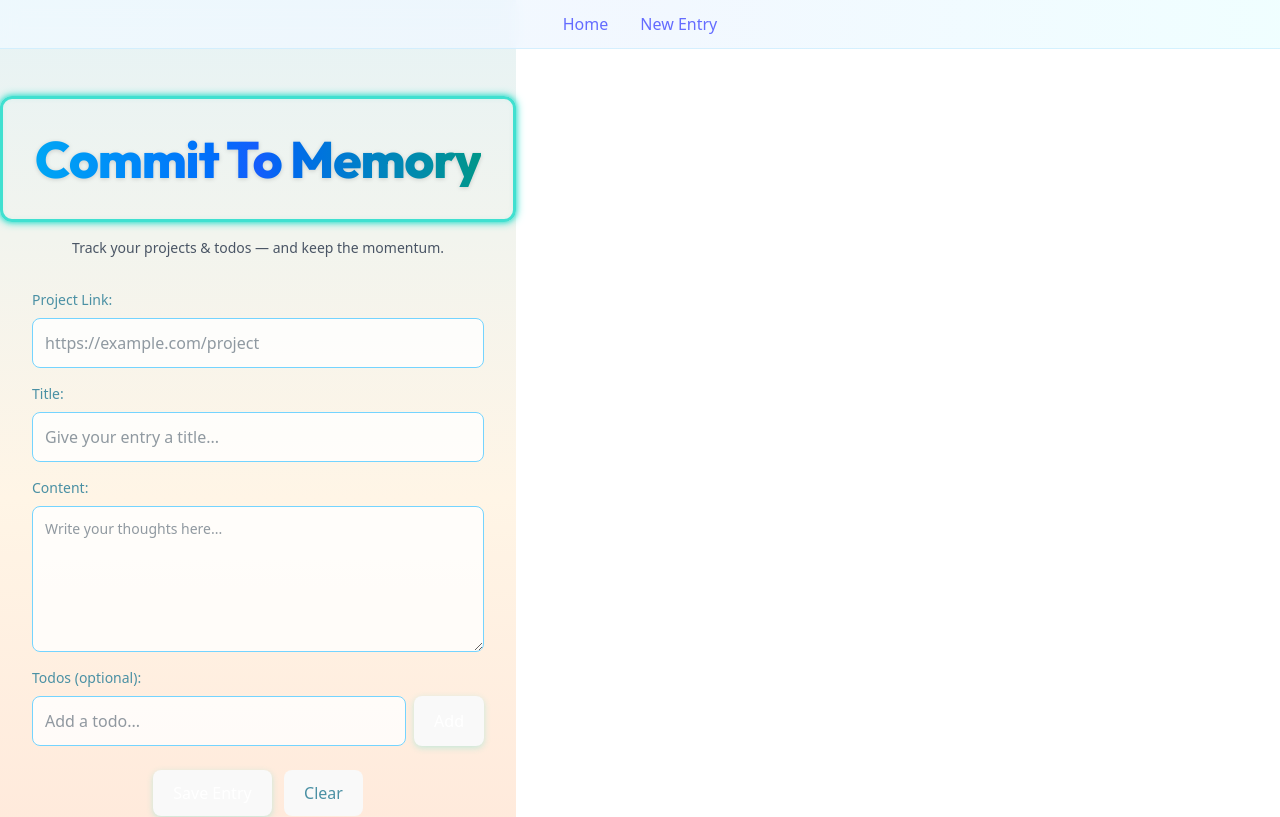
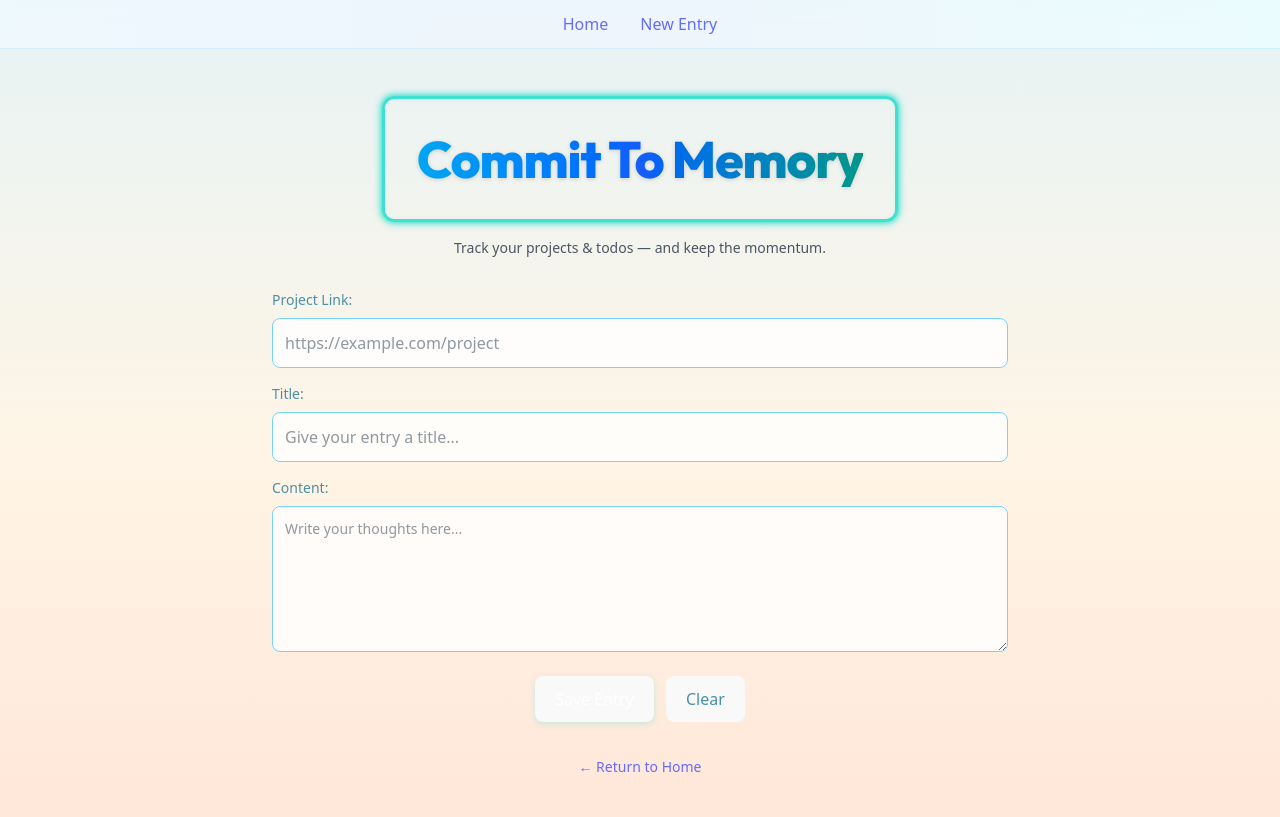
Before and after one commit to Jvega6532/commit-to-memory, a React (Vite) app in the folder frontend/: page /new_entry in a window 1280 px wide. Shown: the top 817 px of the page. Built offline with nearby package versions, Linux system fonts and the light colour scheme.

Commit message:
Small Changes to UI

```diff
--- a/frontend/src/Home.jsx
+++ b/frontend/src/Home.jsx
@@ -199,7 +199,6 @@ function Home() {
                                 />
                             ) : (
                                 <>
-                                    <p className="text-sm text-gray-500 dark:text-slate-300 mb-2">{entry.post_date}</p>
                                     <h3 className="mt-1 text-lg font-semibold text-ocean-deep pr-4">
                                         <Link to={`/entries/${entry.entry_id}`} className="hover:underline">
                                             {entry.title}
@@ -226,17 +225,15 @@ function Home() {
                                             <span>{done}/{total} completed</span>
                                             <span>{pct}%</span>
                                         </div>
-                                        <div className="w-full h-3 bg-light-blue/30 rounded-full overflow-hidden">
+                                        <div className="w-full h-3 bg-cyan-100 rounded-full overflow-hidden">
                                             <div
-                                                className={`h-full rounded-full transition-all duration-500 ${
-                                                    progressAnimatingEntry === entry.entry_id
+                                                className={`h-full rounded-full transition-all duration-500 ${progressAnimatingEntry === entry.entry_id
                                                     ? 'animate-progress-neon'
-                                                    : 'bg-gradient-to-r from-aqua via-sky-blue to-ocean-deep'
+                                                    : 'bg-gradient-to-r from-cyan-400 via-sky-400 to-teal-500'
                                                     }`}
                                                 style={{ width: `${pct}%` }}
                                             />
                                         </div>
-
                                         {/* Todo Preview */}
                                         {clickedProgress === entry.entry_id && (
                                             <div className="absolute top-full left-0 right-0 mt-2 bg-white/98 backdrop-blur border border-sky-blue/30 rounded-2xl p-6 shadow-xl z-[1000] max-h-[500px] overflow-y-auto dark:bg-slate-900/98 dark:border-white/10">
@@ -379,7 +376,7 @@ function Home() {
                 </div>
             )}
 
-            {/* High Five Animation */}
+            {/* High Five Animation
             {highFive && (
                 <div className="fixed inset-0 z-[60] grid place-items-center pointer-events-none">
                     <div className="relative select-none">
@@ -387,7 +384,7 @@ function Home() {
                         <span className="absolute inset-0 -z-10 mx-auto my-auto block h-28 w-28 rounded-full border-4 border-sky-400/70 animate-highfive-burst" />
                     </div>
                 </div>
-            )}
+            )} */}
         </div>
     );
 }
--- a/frontend/src/NewEntry.jsx
+++ b/frontend/src/NewEntry.jsx
@@ -101,7 +101,7 @@ function NewEntry() {
                     />
                 </div>
 
-                <div>
+                {/* <div>
                     <label className="block text-sm font-medium mb-2 text-ocean-deep">
                         Todos (optional):
                     </label>
@@ -145,7 +145,7 @@ function NewEntry() {
                             Add
                         </button>
                     </div>
-                </div>
+                </div> */}
 
                 <div className="flex gap-3 pt-2 justify-center">
                     <button
--- a/frontend/src/index.css
+++ b/frontend/src/index.css
@@ -25,8 +25,6 @@ a:hover {
 
 body {
   margin: 0;
-  display: flex;
-  place-items: center;
   min-width: 320px;
   min-height: 100vh;
 }
--- a/frontend/src/tailwind.config.js
+++ b/frontend/src/tailwind.config.js
@@ -1,10 +1,10 @@
-type {import('tailwindcss').Config}
+type { import('tailwindcss').Config }
 export default {
   content: [
     "./index.html",
     "./src/**/*.{js,jsx,ts,tsx}"
   ],
-  darkMode: "class",
+  darkMode: "false",
   theme: {
     extend: {
       colors: {
```
Also changed, not shown: frontend/src/App.jsx (line endings or trailing spaces). Lines whose indentation alone changed are shown as unchanged.
